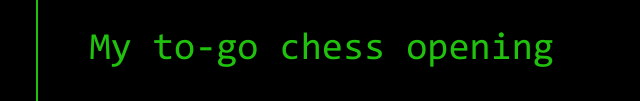
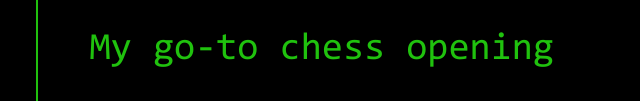
Before and after one commit to playboifarti01/lnt8, a plain HTML site: page chess/index.html in a window 1280 px wide. Shown: the part 851-952 px from the top of the page, 0-640 px from the left. Drawn offline with Linux system fonts and the light colour scheme.

Commit message:
minor spelling mistake shhh

```diff
--- a/chess/index.html
+++ b/chess/index.html
@@ -68,7 +68,7 @@
           <img src="../img/tier-list-2.png" alt="" />
           <br />
           <p></p>
-          <p>My to-go chess opening</p>
+          <p>My go-to chess opening</p>
           <br />
           <p class="xp" style="text-indent: 3vw">- For white: e4 and pray</p>
           <br />
```
